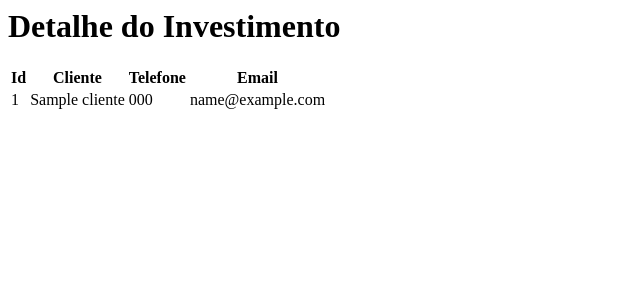
After one commit to sergioBugaia/projeto_gleocar, a Django app: page //1 in a window 1280 px wide. The commit adds this page. Shown: the top 300 px of the page, without its empty margins (0-640 px from the left). Run offline with Django 4.2, Linux system fonts and the light colour scheme; tables that the repository leaves empty hold one stand-in row (values such as "Sample post").

Commit message:
construcao do detalhe cliente

```diff
--- a/projeto_oficina/cliente/templates/oficina/clientes.html
+++ b/projeto_oficina/cliente/templates/oficina/clientes.html
@@ -4,13 +4,12 @@
         <tr>
             <th>Cliente</th>
             <th>Telefone</th>
-            <th>Servico</th>
         </tr>
         {% for dado in dados %}
         <tr>
             <td>{{dado.cliente_nome}}</td>
             <td>{{dado.cliente_telefone}}</td>
-            <td>{{dado.cliente_email}}</td>
+            <td><button><a href="{% url 'detalhe' dado.id %}">Detalhe</a></button></td>
 
         </tr>
         {% endfor %}
--- /dev/null
+++ b/projeto_oficina/cliente/templates/oficina/detalhe.html
@@ -0,0 +1,15 @@
+<h1>Detalhe do Investimento</h1>
+<table>
+    <tr>
+        <th>Id</th>
+        <th>Cliente</th>
+        <th>Telefone</th>
+        <th>Email</th>
+    </tr>
+    <tr>
+        <td>{{dados.id}}</td>
+        <td>{{dados.cliente_nome}}</td>
+        <td>{{dados.cliente_telefone}}</td>
+        <td>{{dados.cliente_email}}</td>
+    </tr>
+</table>
--- a/projeto_oficina/cliente/views.py
+++ b/projeto_oficina/cliente/views.py
@@ -19,3 +19,9 @@ def lista_cliente(request):
         'dados':Cliente.objects.all()
     }
     return render(request,'oficina/clientes.html',context=dados)
+
+def detalhe_cliente(request, id_cliente):
+    dados = {
+        'dados':Cliente.objects.get(pk=id_cliente)
+    }
+    return render(request, 'oficina/detalhe.html',dados)
--- a/projeto_oficina/projeto_oficina/urls.py
+++ b/projeto_oficina/projeto_oficina/urls.py
@@ -22,6 +22,7 @@ from cliente import views as views_registrado
 urlpatterns = [
     path('admin/', admin.site.urls),
     path('',views.lista_cliente),
+    path('/<int:id_cliente>', views.detalhe_cliente,name='detalhe' ),
     path('novo/', views.novo_cliente, name='novo_cliente'),
     #path('registrado/', views_registrado.cliente_registrado, name='cliente_registrado'),
 
```
